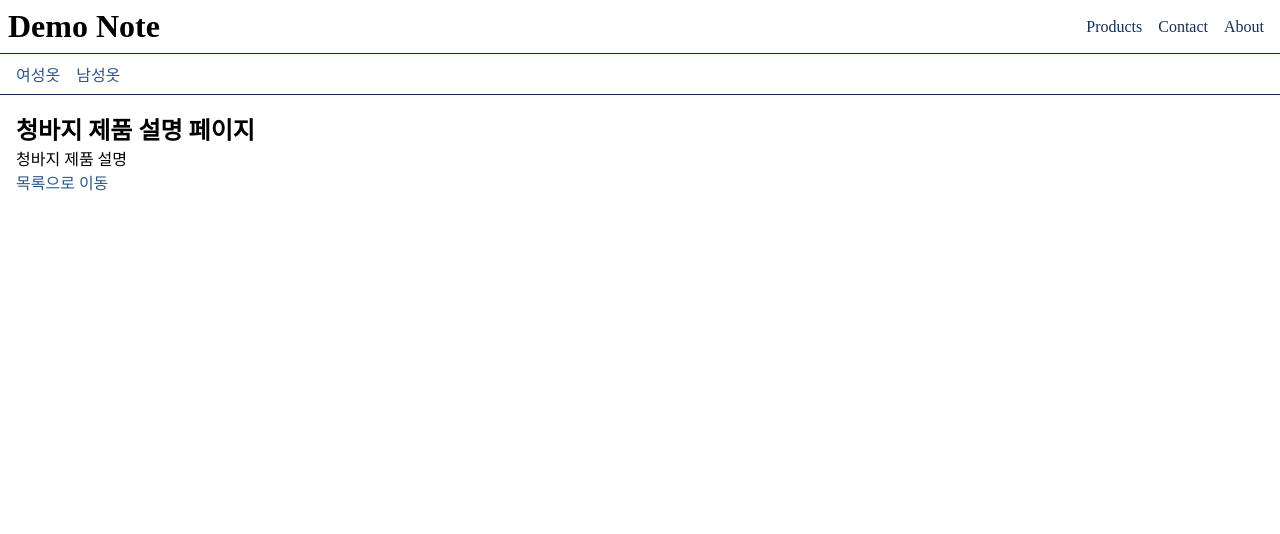
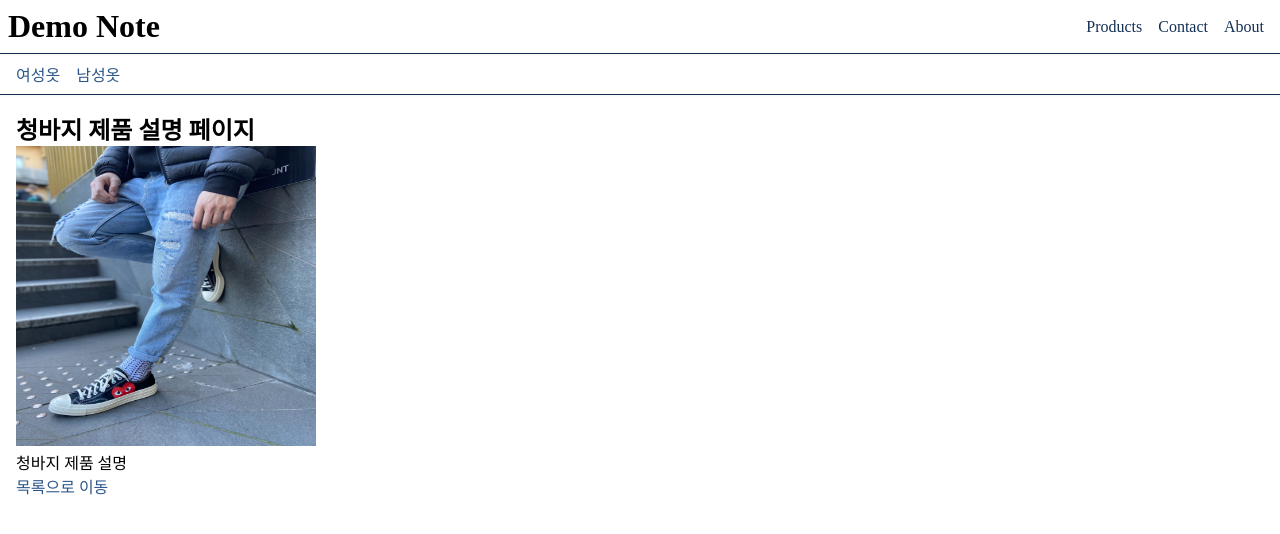
Before and after one commit to kihyeoon/next-init, a Next.js app: page /products/1 in a window 1280 px wide. Shown: the top 534 px of the page. Built offline with nearby package versions, Linux system fonts and the light colour scheme.

Commit message:
6.7 제품 상세 페이지

```diff
--- a/data/products.json
+++ b/data/products.json
@@ -2,26 +2,19 @@
   {
     "id": "1",
     "name": "청바지",
-    "price": 10000
+    "price": 10000,
+    "image": "jeans.jpg"
   },
   {
     "id": "2",
     "name": "티셔츠",
-    "price": 20000
+    "price": 20000,
+    "image": "tshirt.jpg"
   },
   {
     "id": "3",
-    "name": "스커트",
-    "price": 30000
-  },
-  {
-    "id": "4",
-    "name": "가디건",
-    "price": 40000
-  },
-  {
-    "id": "5",
-    "name": "원피스",
-    "price": 50000
+    "name": "신발",
+    "price": 30000,
+    "image": "shoes.jpg"
   }
 ]
--- a/src/app/products/[slug]/page.tsx
+++ b/src/app/products/[slug]/page.tsx
@@ -1,4 +1,5 @@
 import { getProduct, getProducts } from "@/service/products";
+import Image from "next/image";
 import Link from "next/link";
 import { notFound } from "next/navigation";
 
@@ -25,6 +26,12 @@
   return (
     <>
       <h1>{product.name} 제품 설명 페이지</h1>
+      <Image
+        src={`/images/${product.image}`}
+        alt={product.name}
+        width="300"
+        height="300"
+      />
       <p>{product.name} 제품 설명</p>
       <Link href="/products">목록으로 이동</Link>
     </>
--- a/src/service/products.ts
+++ b/src/service/products.ts
@@ -5,6 +5,7 @@
   id: string;
   name: string;
   price: number;
+  image: string;
 }
 
 export async function getProducts(): Promise<Product[]> {
```
